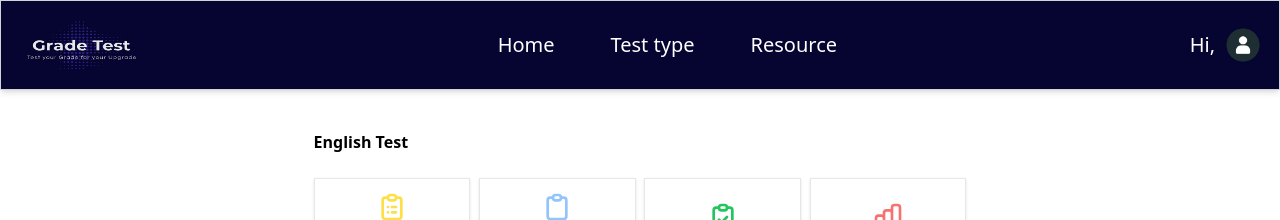
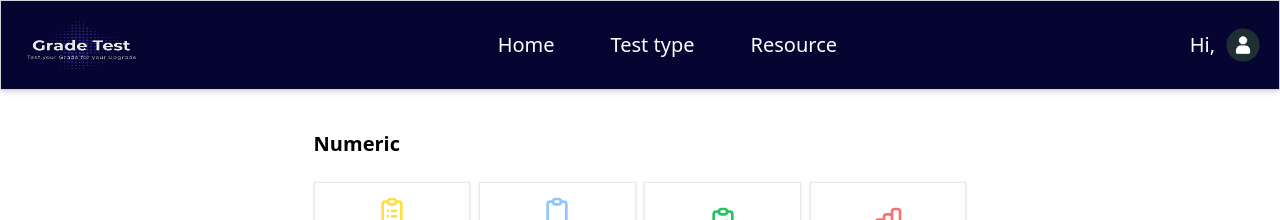
Before and after one commit to vigneshm2811/Grade-Test, a React (Vite) app: page /user/result in a window 1280 px wide. Shown: the top 220 px of the page. Built offline with nearby package versions, Linux system fonts and the light colour scheme; no server answers; the database is empty.

Commit message:
test interface unanswered bug fixed

```diff
--- a/src/Components/CandidatePageTabs/ResultInterface.jsx
+++ b/src/Components/CandidatePageTabs/ResultInterface.jsx
@@ -112,7 +112,7 @@ const ResultInterface = () => {
       <div className="md:px-24 px-8  py-10 ">
         <div className="flex  justify-center relative">
           <div className="lg:w-[60%] w-full">
-            <h3 className="font-semibold">English Test</h3>
+            <h3 className="font-semibold text-xl">{questionType}</h3>
             <div className="flex md:justify-between justify-center gap-2 md:gap-0 flex-wrap my-6 ">
               {ResultDataCards?.map((e) => {
                 let value = "";
--- a/src/Components/CandidatePageTabs/TestInterface.jsx
+++ b/src/Components/CandidatePageTabs/TestInterface.jsx
@@ -50,9 +50,11 @@ const TestInterface = () => {
 
   useEffect(() => {
     fetchData();
-    console.log("length", questions.length);
+  }, [questionsType]);
+
+  useEffect(() => {
     setUnansweredCount(questions.length);
-  }, [questionsType]);
+  }, [questions]);
 
   useEffect(() => {
     setTimeout(() => {
--- a/src/Components/TabComponents/LatestAttemptTab.jsx
+++ b/src/Components/TabComponents/LatestAttemptTab.jsx
@@ -10,7 +10,6 @@ const LatestAttemptTab = () => {
   }, []);
 
   function formatDateTime(dateTime) {
-    console.log(dateTime, "date");
     const options = {
       weekday: "long",
       year: "numeric",
```
